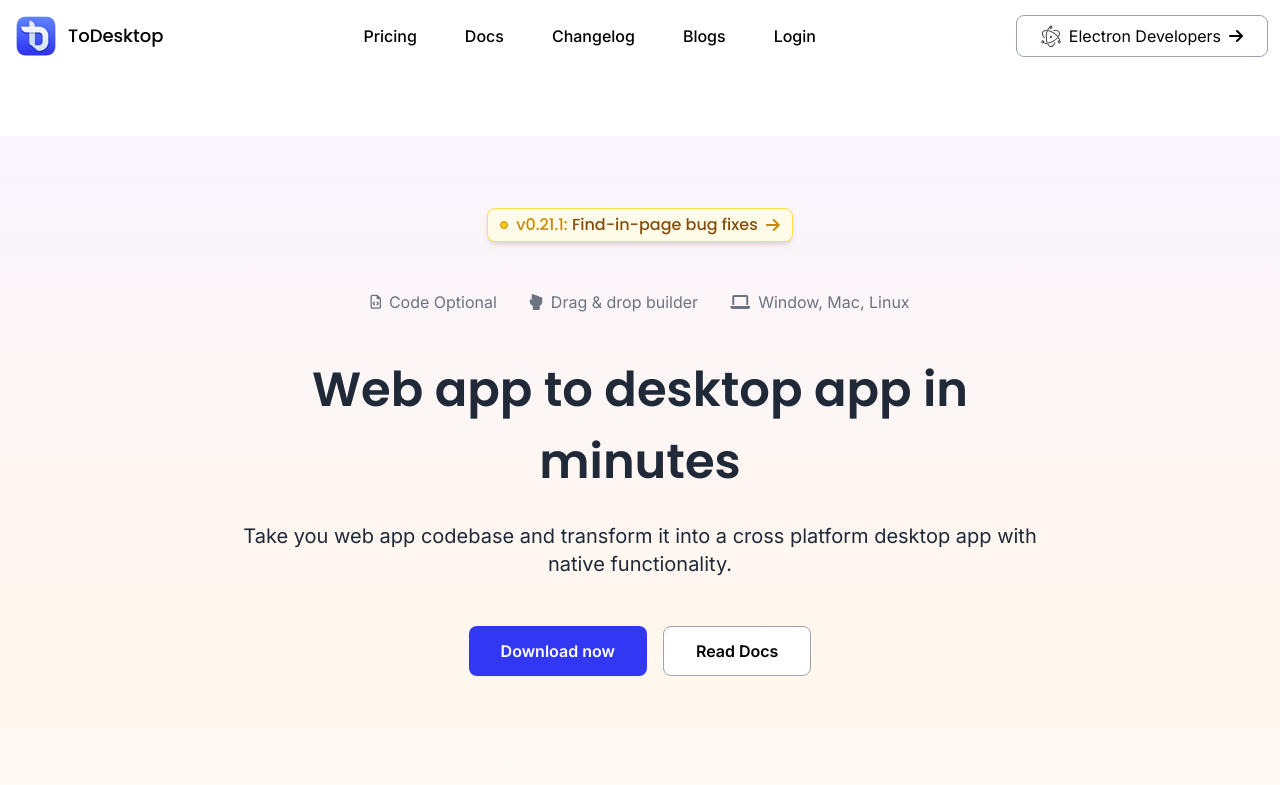
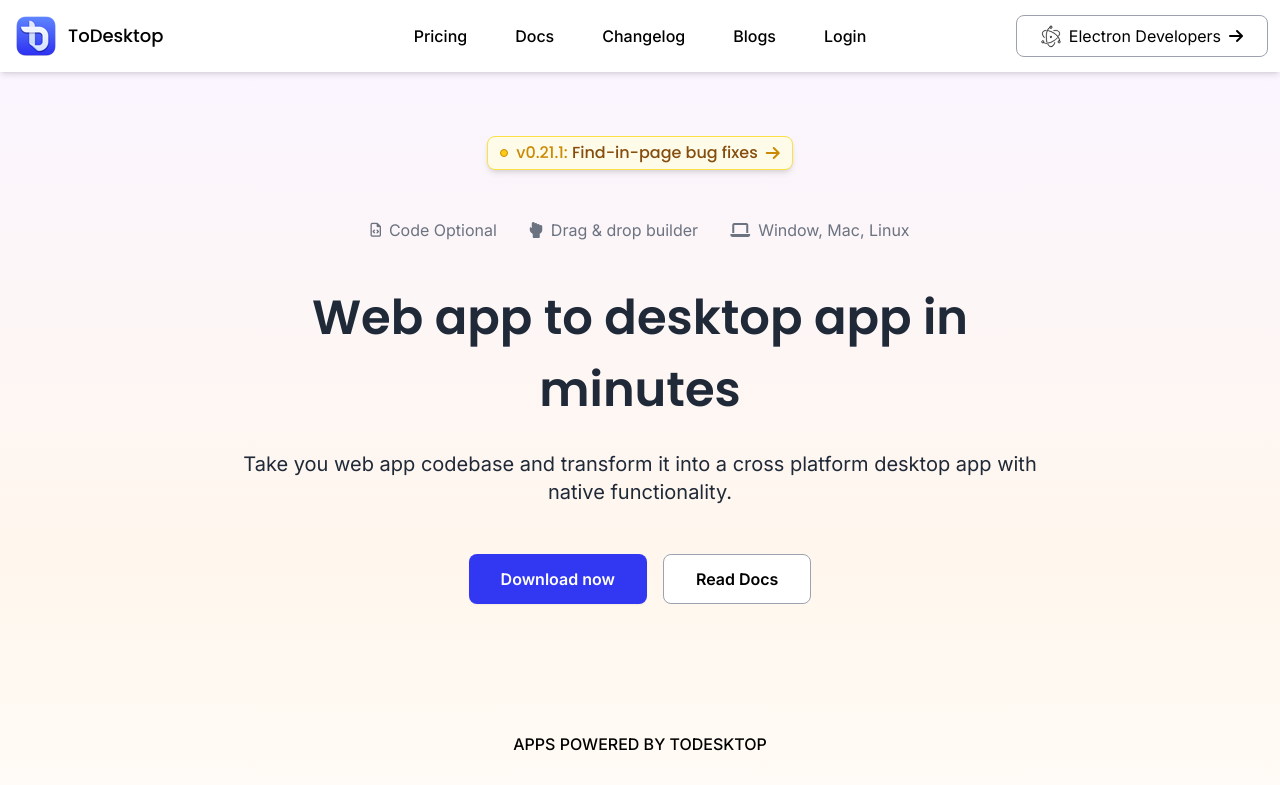
Before and after one commit to nemon024/toDesktop-clone, a website: page index.html in a window 1280 px wide. Shown: the top 785 px of the page. Drawn offline with Linux system fonts and the light colour scheme.

Commit message:
fix: correct .gitignore entry and enhance navbar styling

```diff
--- a/index.html
+++ b/index.html
@@ -12,10 +12,10 @@
   </head>
   <body>
     <!-- Navbar -->
-    <nav class="p-3 flex bg-white justify-between items-center ">
+    <nav class="p-3 flex bg-white justify-between items-center fixed top-0 left-0 right-0 z-20 shadow-md">
 
       <!-- logo -->
-      <a href="#" id="brand" class="flex gap-2 items-center flex-1 lg:flex-none">
+      <a href="#" id="brand" class="flex gap-2 items-center flex-1">
         <img
           class="object-cover max-w-12 max-h-12"
           src="./assets/asset 0.png"
@@ -34,7 +34,7 @@
       </div>
 
       <!-- right button -->
-       <div class="hidden lg:flex  justify-end">
+       <div class="hidden lg:flex flex-1 justify-end">
         <button class="flex gap-2 items-center border border-gray-400 px-6 py-2 rounded-lg hover:border-gray-600 ">
         <img src="./assets/asset 1.svg" alt="" />
         <span>Electron Developers</span>
```
Also changed, not shown: output.css, 1 other file.
